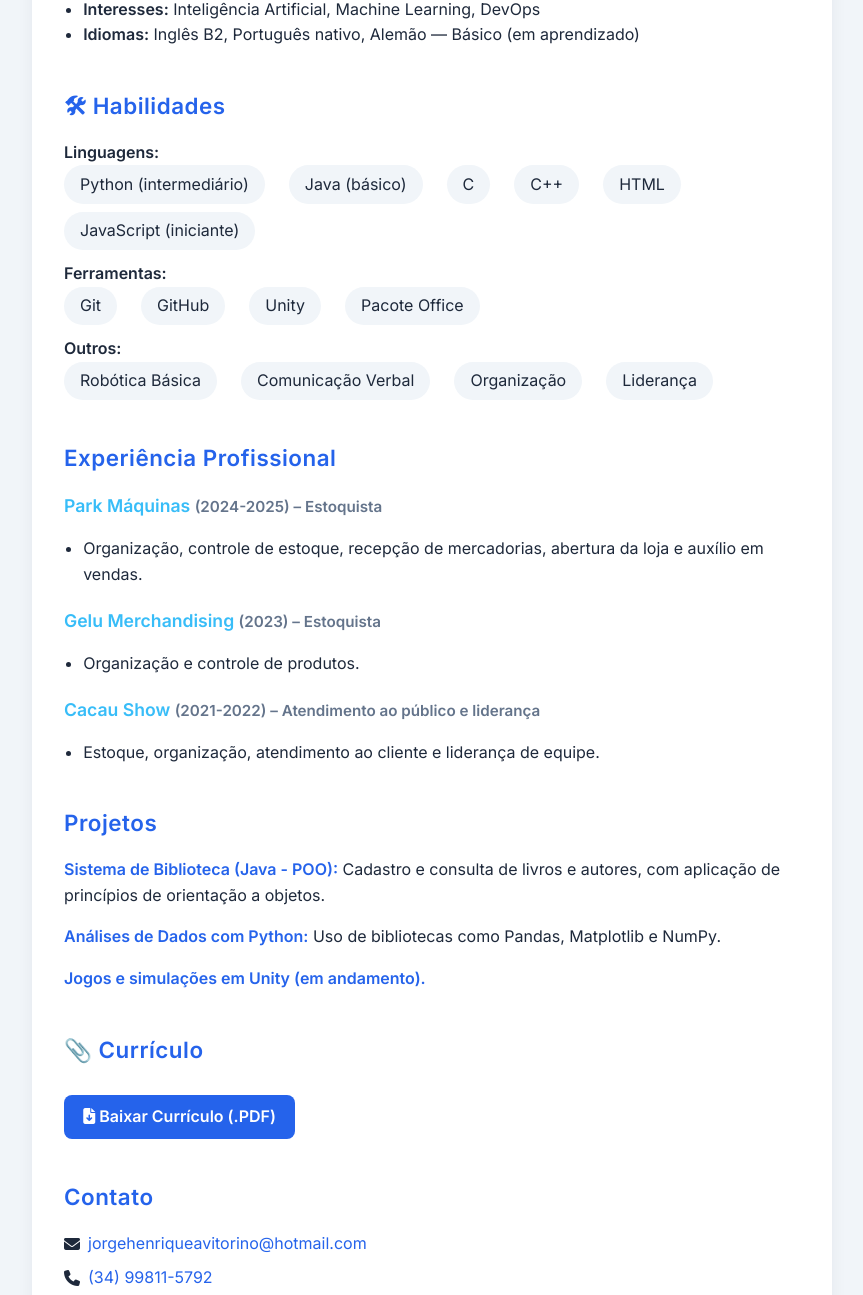
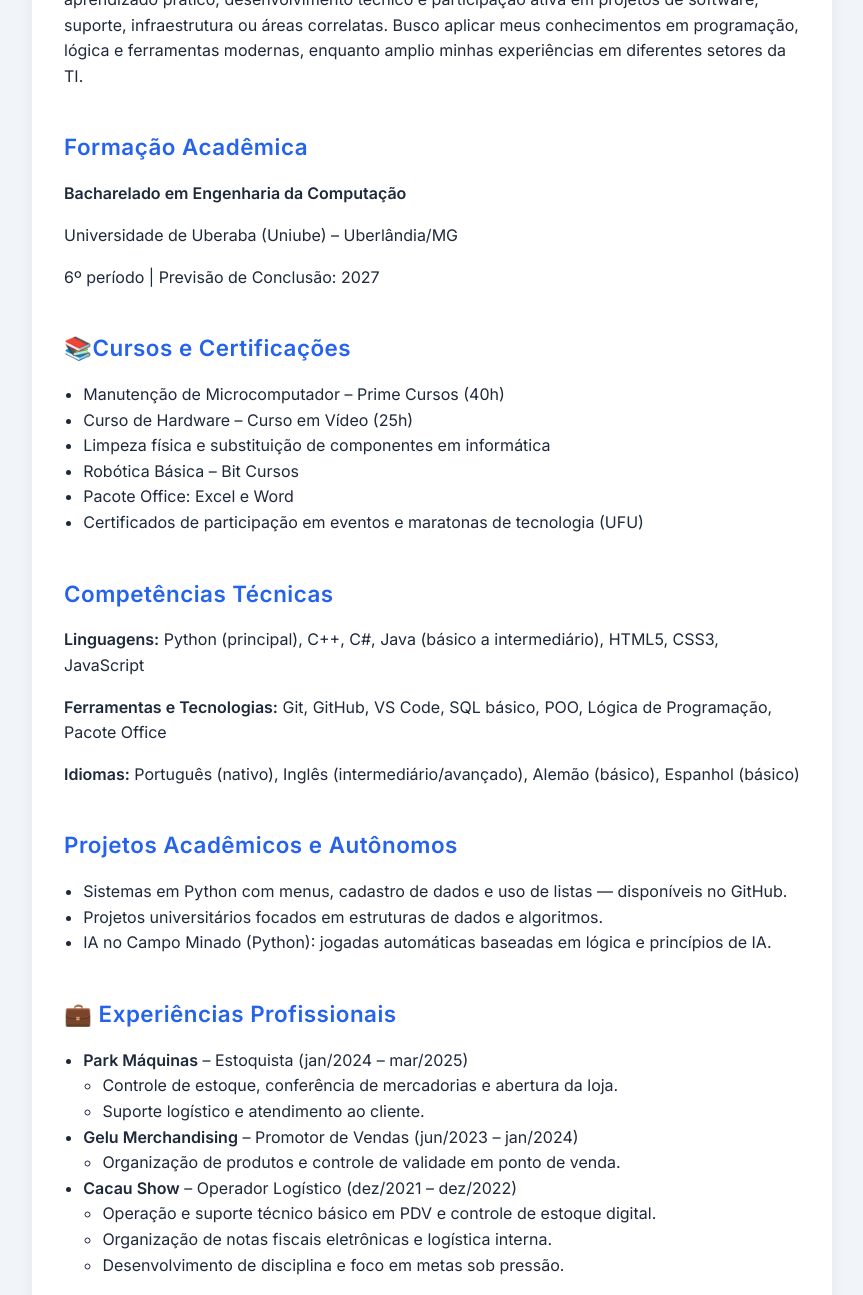
Before and after one commit to jorgehenriqueEG/meu-site, a plain HTML site: page index.html in a window 1280 px wide. Shown: the part 378-1673 px from the top of the page, without its empty margins (208-1071 px from the left). Drawn offline with Linux system fonts and the light colour scheme.

Commit message:
index.html

```diff
--- a/index.html
+++ b/index.html
@@ -3,124 +3,107 @@
 <head>
   <meta charset="UTF-8" />
   <meta name="viewport" content="width=device-width, initial-scale=1.0" />
-  <title>Jorge Henrique de Araujo Vitorino | Portfólio</title>
+  <title>Currículo - Jorge Henrique de Araujo Vitorino</title>
   <link rel="stylesheet" href="style.css" />
-  <link rel="preconnect" href="https://fonts.googleapis.com" />
-  <link rel="preconnect" href="https://fonts.gstatic.com" crossorigin />
   <link href="https://fonts.googleapis.com/css2?family=Inter:wght@400;600&display=swap" rel="stylesheet" />
   <link rel="stylesheet" href="https://cdnjs.cloudflare.com/ajax/libs/font-awesome/6.4.2/css/all.min.css" />
 </head>
 <body>
   <header>
     <h1>Jorge Henrique de Araujo Vitorino</h1>
-    <p>Uberlândia - MG · 24 anos · Engenharia da Computação (6º período)</p>
+    <p>Alto Umuarama · Uberlândia, MG</p>
+    <p><i class="fa-solid fa-phone"></i> (34) 9 9811-5792 ·
+       <i class="fa-solid fa-envelope"></i> <a href="mailto:jorgehenriqueavitorino@hotmail.com">jorgehenriqueavitorino@hotmail.com</a>
+    </p>
+    <p>
+      <i class="fa-brands fa-github"></i> <a href="https://github.com/jorgehenriqueEG" target="_blank">GitHub</a> ·
+      <i class="fa-solid fa-globe"></i> <a href="https://jorgehenriqueeg.github.io/meu-site/" target="_blank">Portfólio</a>
+    </p>
   </header>
 
   <main>
-    <section id="sobre">
-      <h2> Sobre Mim</h2>
+    <section>
+      <h2> Objetivo Profissional</h2>
+      <p>
+        Ingressar em um programa de estágio na área de Tecnologia da Informação, com foco em aprendizado prático,
+        desenvolvimento técnico e participação ativa em projetos de software, suporte, infraestrutura ou áreas correlatas.
+        Busco aplicar meus conhecimentos em programação, lógica e ferramentas modernas, enquanto amplio minhas
+        experiências em diferentes setores da TI.
+      </p>
+    </section>
+
+    <section>
+      <h2> Formação Acadêmica</h2>
+      <p><strong>Bacharelado em Engenharia da Computação</strong></p>
+      <p>Universidade de Uberaba (Uniube) – Uberlândia/MG</p>
+      <p>6º período | Previsão de Conclusão: 2027</p>
+    </section>
+
+    <section>
+      <h2>📚Cursos e Certificações</h2>
       <ul>
-        <li><strong>Nome:</strong> Jorge Henrique de Araujo Vitorino</li>
-        <li><strong>Cidade:</strong> Uberlândia - MG</li>
-        <li><strong>Idade:</strong> 24 anos</li>
-        <li><strong>Curso:</strong> Engenharia da Computação (Uniube – 6º período)</li>
-        <li><strong>Interesses:</strong> Inteligência Artificial, Machine Learning, DevOps</li>
-        <li><strong>Idiomas:</strong> Inglês B2, Português nativo, Alemão — Básico (em aprendizado)</li>
+        <li>Manutenção de Microcomputador – Prime Cursos (40h)</li>
+        <li>Curso de Hardware – Curso em Vídeo (25h)</li>
+        <li>Limpeza física e substituição de componentes em informática</li>
+        <li>Robótica Básica – Bit Cursos</li>
+        <li>Pacote Office: Excel e Word</li>
+        <li>Certificados de participação em eventos e maratonas de tecnologia (UFU)</li>
       </ul>
     </section>
 
-    <section id="habilidades">
-      <h2>🛠 Habilidades</h2>
-      <div>
-        <strong>Linguagens:</strong>
-        <ul class="skills-list">
-          <li>Python (intermediário)</li>
-          <li>Java (básico)</li>
-          <li>C</li>
-          <li>C++</li>
-          <li>HTML</li>
-          <li>JavaScript (iniciante)</li>
-        </ul>
-      </div>
-      <div style="margin-top: 0.7rem;">
-        <strong>Ferramentas:</strong>
-        <ul class="tools-list">
-          <li>Git</li>
-          <li>GitHub</li>
-          <li>Unity</li>
-          <li>Pacote Office</li>
-        </ul>
-      </div>
-      <div style="margin-top: 0.7rem;">
-        <strong>Outros:</strong>
-        <ul class="other-list">
-          <li>Robótica Básica</li>
-          <li>Comunicação Verbal</li>
-          <li>Organização</li>
-          <li>Liderança</li>
-        </ul>
-      </div>
+    <section>
+      <h2> Competências Técnicas</h2>
+      <p><strong>Linguagens:</strong> Python (principal), C++, C#, Java (básico a intermediário), HTML5, CSS3, JavaScript</p>
+      <p><strong>Ferramentas e Tecnologias:</strong> Git, GitHub, VS Code, SQL básico, POO, Lógica de Programação, Pacote Office</p>
+      <p><strong>Idiomas:</strong> Português (nativo), Inglês (intermediário/avançado), Alemão (básico), Espanhol (básico)</p>
     </section>
 
-    <section id="experiencia">
-      <h2> Experiência Profissional</h2>
-      <div class="experience">
-        <h3>Park Máquinas <span>(2024-2025) – Estoquista</span></h3>
-        <ul>
-          <li>Organização, controle de estoque, recepção de mercadorias, abertura da loja e auxílio em vendas.</li>
-        </ul>
-      </div>
-      <div class="experience">
-        <h3>Gelu Merchandising <span>(2023) – Estoquista</span></h3>
-        <ul>
-          <li>Organização e controle de produtos.</li>
-        </ul>
-      </div>
-      <div class="experience">
-        <h3>Cacau Show <span>(2021-2022) – Atendimento ao público e liderança</span></h3>
-        <ul>
-          <li>Estoque, organização, atendimento ao cliente e liderança de equipe.</li>
-        </ul>
-      </div>
+    <section>
+      <h2> Projetos Acadêmicos e Autônomos</h2>
+      <ul>
+        <li>Sistemas em Python com menus, cadastro de dados e uso de listas — disponíveis no GitHub.</li>
+        <li>Projetos universitários focados em estruturas de dados e algoritmos.</li>
+        <li>IA no Campo Minado (Python): jogadas automáticas baseadas em lógica e princípios de IA.</li>
+      </ul>
     </section>
 
-    <section id="projetos">
-      <h2> Projetos</h2>
-      <div class="project">
-        <span class="project-title">Sistema de Biblioteca (Java - POO):</span>
-        <span>Cadastro e consulta de livros e autores, com aplicação de princípios de orientação a objetos.</span>
-      </div>
-      <div class="project">
-        <span class="project-title">Análises de Dados com Python:</span>
-        <span>Uso de bibliotecas como Pandas, Matplotlib e NumPy.</span>
-      </div>
-      <div class="project">
-        <span class="project-title">Jogos e simulações em Unity (em andamento).</span>
-      </div>
+    <section>
+      <h2>💼 Experiências Profissionais</h2>
+      <ul>
+        <li><strong>Park Máquinas</strong> – Estoquista (jan/2024 – mar/2025)
+          <ul>
+            <li>Controle de estoque, conferência de mercadorias e abertura da loja.</li>
+            <li>Suporte logístico e atendimento ao cliente.</li>
+          </ul>
+        </li>
+        <li><strong>Gelu Merchandising</strong> – Promotor de Vendas (jun/2023 – jan/2024)
+          <ul>
+            <li>Organização de produtos e controle de validade em ponto de venda.</li>
+          </ul>
+        </li>
+        <li><strong>Cacau Show</strong> – Operador Logístico (dez/2021 – dez/2022)
+          <ul>
+            <li>Operação e suporte técnico básico em PDV e controle de estoque digital.</li>
+            <li>Organização de notas fiscais eletrônicas e logística interna.</li>
+            <li>Desenvolvimento de disciplina e foco em metas sob pressão.</li>
+          </ul>
+        </li>
+      </ul>
     </section>
 
-    <section id="curriculo">
-      <h2>📎 Currículo</h2>
-      <a class="download-btn" href="curriculo(1)-1" download>
-        <i class="fa-solid fa-file-arrow-down"></i> Baixar Currículo (.PDF)
-      </a>
-    </section>
-
-    <section id="contato">
-      <h2>Contato</h2>
-      <ul class="contact-list">
-        <li><i class="fa-solid fa-envelope"></i> <a href="mailto:jorgehenriqueavitorino@hotmail.com">jorgehenriqueavitorino@hotmail.com</a></li>
-        <li><i class="fa-solid fa-phone"></i> <a href="tel:+5534998115792">(34) 99811-5792</a></li>
-        <li><i class="fa-brands fa-linkedin"></i> <span style="color:#64748b;">LinkedIn: <a href="www.linkedin.com/in/jorge-henrique-de-araújo-vitorino-661a88217">Jorge Henrique de Araujo Vitorino</a> </span></li>
+    <section>
+      <h2>Habilidades Comportamentais</h2>
+      <ul>
+        <li>Raciocínio lógico e resolução de problemas</li>
+        <li>Proatividade, responsabilidade e disciplina</li>
+        <li>Boa comunicação e trabalho em equipe</li>
+        <li>Interesse contínuo por tecnologia, IA, cloud e automação</li>
       </ul>
-      <div class="icons">
-        <a href="https://github.com/jorgehenriqueEG" target="_blank" title="GitHub"><i class="fa-brands fa-github"></i></a>
-      </div>
     </section>
   </main>
 
-  <footer style="text-align: center; color: #94a3b8; font-size: 0.95rem; margin: 2rem 0 1rem 0;">
-    &copy; 2024 Jorge Henrique de Araujo Vitorino. Feito com HTML, CSS e <i class="fa-brands fa-github"></i> GitHub Pages.
+  <footer style="text-align:center; color:#94a3b8; margin-top:2rem; font-size:0.9rem;">
+    &copy; 2025 Jorge Henrique de Araujo Vitorino. Desenvolvido com HTML e CSS.
   </footer>
 </body>
 </html>
```
